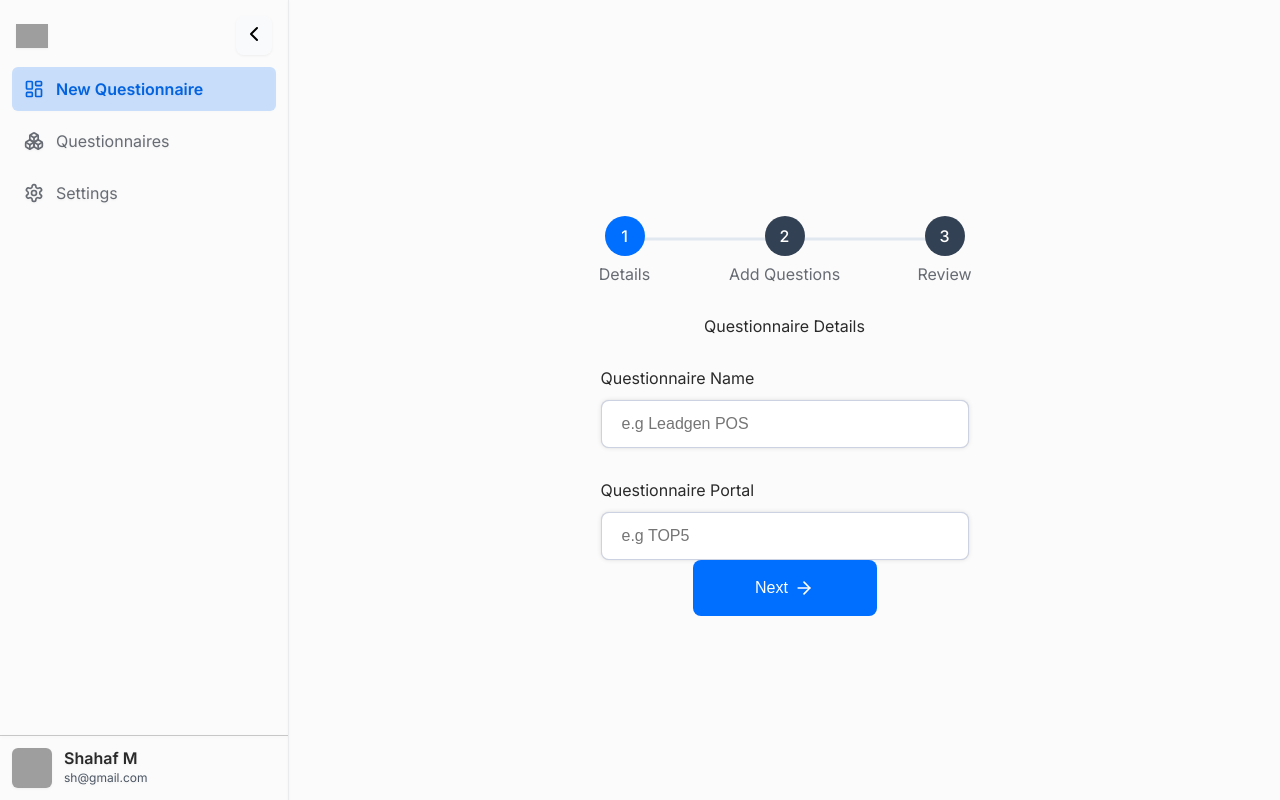
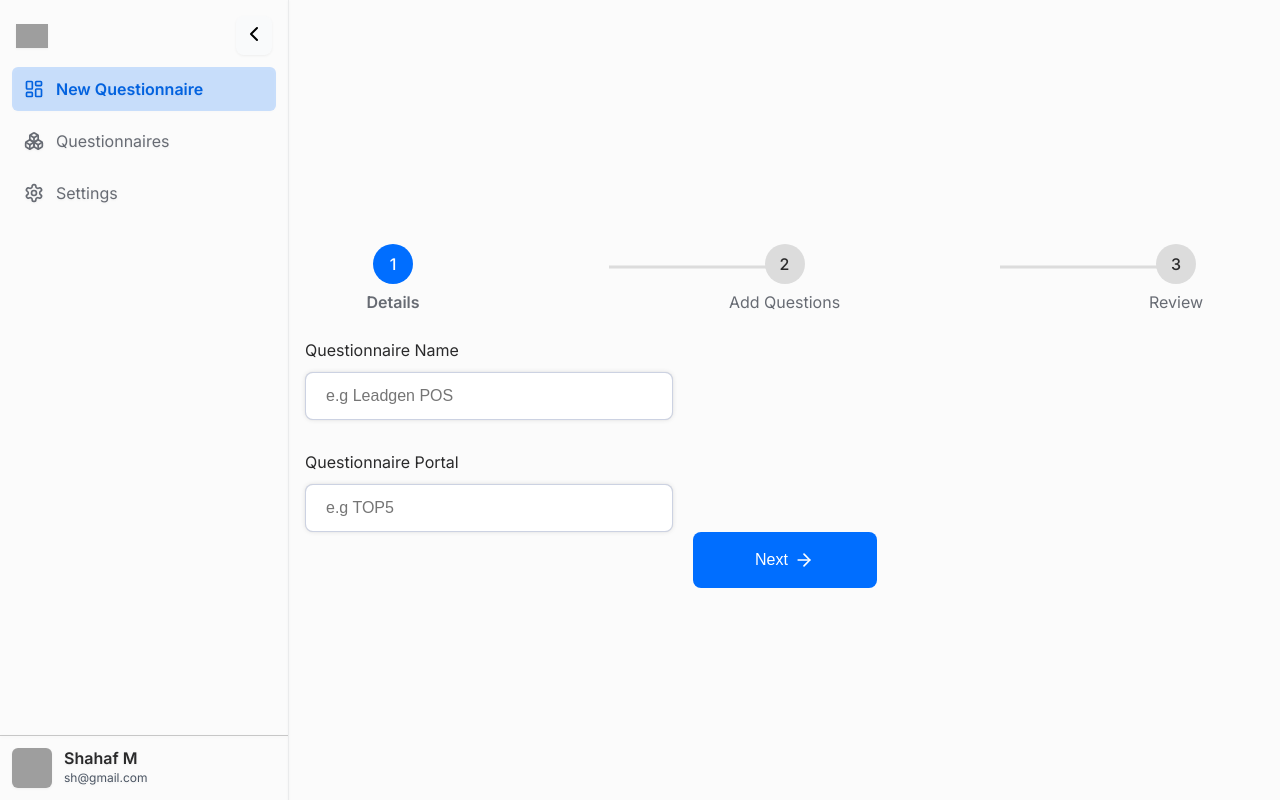
Before and after one commit to shahafmeron7/BO_Leadgen, a React (Create React App) app in the folder frontend/: page /create-new in a window 1280 px wide. Built offline with nearby package versions, Linux system fonts and the light colour scheme; grey boxes are pictures that could not be loaded.

Commit message:
form changes

```diff
--- a/frontend/src/components/Pages/CreateQuestionnairePage.jsx
+++ b/frontend/src/components/Pages/CreateQuestionnairePage.jsx
@@ -1,8 +1,6 @@
 import React from "react";
-// import QuestionnaireForm from '../Questionnaire/QuestionnareForm';
 import QuestionnaireMultiForm from "../Questionnaire/QuestionnaireMultiForm";
 import { FormProvider } from "../Context/FormContext";
-import styles from '../App.module.css'
 function CreateQuestionnairePage() {
   return (
     <FormProvider>
--- a/frontend/src/components/Questionnaire/QuestionnaireMultiForm.jsx
+++ b/frontend/src/components/Questionnaire/QuestionnaireMultiForm.jsx
@@ -59,19 +59,18 @@ const QuestionnaireMultiForm = () => {
         questionnaireData
       );
       setTimeout(() => {
-        setIsSubmitting(false); // Stop submitting
+        setIsSubmitting(false);
         setSubmissionMessage("Successfully submitted questionnaire.");
         setFormSubmitted(true);
         resetFormData(); // Reset form data after successful submission
-        // Optionally, clear the form here if you have a function to reset formData
-      }, 500); // Adjust the delay as needed
+      }, 500);
     } catch (error) {
       console.error(
         "Failed to submit questionnaire:",
         error.response ? error.response.data : error.message
       );
       setTimeout(() => {
-        setIsSubmitting(false); // Stop submitting
+        setIsSubmitting(false);
         setSubmissionMessage(
           "Failed to submit questionnaire. Please try again."
         );
@@ -81,35 +80,26 @@ const QuestionnaireMultiForm = () => {
   };
 
   function renderStep() {
-    let stepTitle = ""; // Initialize step title
     let stepComponent = null; // Initialize step component
 
     switch (currentStep) {
       case 1:
-        stepTitle = "Questionnaire Details";
         stepComponent = <QuestionnaireDetailsStep />;
         break;
       case 2:
-        stepTitle = "Create Questions";
         stepComponent = <CreateQuestionsStep />;
         break;
       case 3:
-        stepTitle = "Review & Submit";
         stepComponent = <ReviewQuestionnaireStep />;
         break;
       default:
         stepComponent = <div>Unknown step</div>;
     }
 
-    return (
-      <>
-        {stepTitle && <h4>{stepTitle}</h4>}
-        {stepComponent}
-      </>
-    );
+    return stepComponent
   }
   return (
-      <div className={styles.formWrapper}>
+      <>
         {isSubmitting ? (
           <TailSpin
             visible={true}
@@ -142,12 +132,8 @@ const QuestionnaireMultiForm = () => {
           </>
         ) : (
           <>
-            <div className={styles.formTopContainer}>
               <FormProgress currentStep={currentStep} />
-              {/* <div className={styles.formContent}> */}
               {renderStep()}
-              {/* </div> */}
-            </div>
             <div className={styles.buttonsContainer}>
               {currentStep > 1 && (
                 <button className={styles.prevBtn} onClick={prevStep}>
@@ -166,56 +152,7 @@ const QuestionnaireMultiForm = () => {
             </div>
           </>
         )}
-      </div>
+      </>
   );
 };
-//   return (
-//     <div className={styles.formContainer}>
-//       {isSubmitting ? (
-//         <TailSpin
-//           visible={true}
-//           height="100"
-//           width="100"
-//           color="#006EFF"
-//           ariaLabel="tail-spin-loading"
-//           radius="1"
-//           wrapperStyle={{}}
-//           wrapperClass=""
-//         /> // Replace this with your loading spinner or indicator
-//       ) : submissionMessage ? (
-//         <div
-//           className={
-//             submissionMessage.startsWith("Successfully")
-//               ? "successMessage"
-//               : "errorMessage"
-//           }
-//         >
-//           {submissionMessage}
-//         </div>
-//       ) : (
-//         <>
-//           <FormProgress currentStep={currentStep} />
-//           {renderStep()}
-//           <div className={styles.buttonsContainer}>
-//             {currentStep > 1 && (
-//               <button className={styles.prevBtn} onClick={prevStep}>
-//                 <ChevronLeft size={20} />
-//               </button>
-//             )}
-//             {currentStep < 3 ? (
-//               <button className={styles.btn} onClick={handleNextClick}>
-//                 Next <ArrowRight size={20} />
-//               </button>
-//             ) : (
-//               <button className={styles.btn} onClick={handleSubmit}>
-//                 Submit
-//               </button>
-//             )}
-//           </div>
-//         </>
-//       )}
-//     </div>
-//   );
-// };
-
 export default QuestionnaireMultiForm;
--- a/frontend/src/components/Questionnaire/QuestionnaireMultiForm.module.css
+++ b/frontend/src/components/Questionnaire/QuestionnaireMultiForm.module.css
@@ -4,13 +4,7 @@
   flex-direction: column;
 
 }
-.formTopContainer {
-  display: flex;
-  flex-direction: column;
-  gap: 2rem;
-  justify-content: center;
-  align-items: center;
-}
+
 .formContent {
   display: flex;
   flex-direction: column;
@@ -24,9 +18,11 @@
 .stepsContainer{
     display: flex;
     justify-content: space-between;
+    margin-bottom: 1.75rem;
 }
 .stepText{
     color: var(--gray2-color);
+
 }
 .stepItem{
  position: relative;
@@ -34,12 +30,12 @@
  flex-direction: column;
  justify-content: center;
  align-items: center;
- width: 10rem;
+ width: 11rem;
  gap:0.5rem;
 }
 .stepItem:not(:first-child)::before{
     content: '';
-    background-color: rgb(226 232 240);
+    background-color: var(--gray3-color);
     position: absolute;
     width: 100%;
     height: 3px;
@@ -54,24 +50,36 @@
     align-items: center;
     justify-content: center;
     z-index: 10;
-    background-color: rgb(51 65 85);
+    /* background-color: rgb(51 65 85); */
+    background-color: var(--gray3-color);
     border-radius: 50%;
     font-weight: 500;
-    color: #fff;
+    color: var(--black-text-color);
     transition: all 500ms ease-in-out;
 }
 .active .step{
+    color:#fff;
     background-color: var(--blue-color);
 }
+.active .stepText{
+    font-weight: 600;
+
+}
 .complete .step{
-    background-color: var(--green-bg-color);
+    color: #fff;
+
+    background-color: var(--blue-color);
 }
 .complete .stepText{
     font-weight: 600;
     color:var(--black-text-color);
 }
+.active:not(:first-child)::before{
+    background-color: var(--blue-color);
+
+}
 .complete:not(:first-child)::before{
-    background-color: var(--green-bg-color);
+    background-color: var(--blue-color);
 
 }
 /* .stepsContainer {
--- a/frontend/src/components/sidebar/Sidebar.module.css
+++ b/frontend/src/components/sidebar/Sidebar.module.css
@@ -2,7 +2,7 @@
   height: 100vh;
 } */
 .sidebar {
-  height: 100vh;
+  /* height: 100vh; */
   flex-shrink: 0;
   display: block;
   flex-direction: column;
--- a/frontend/src/index.css
+++ b/frontend/src/index.css
@@ -10,6 +10,7 @@
   --prev-btn-bg-color:rgb(246, 246, 246);
   --gray-color:rgba(153, 165, 197, 0.426);
   --gray2-color:rgb(103, 107, 115);
+  --gray3-color:#dcdcdc;
   --gray-sidebar-color:#8D90AD;
   --blue-light-color:rgba(0, 111, 255, 0.1);
   --border-btn-color:rgba(153, 165, 197, 0.5);
```
